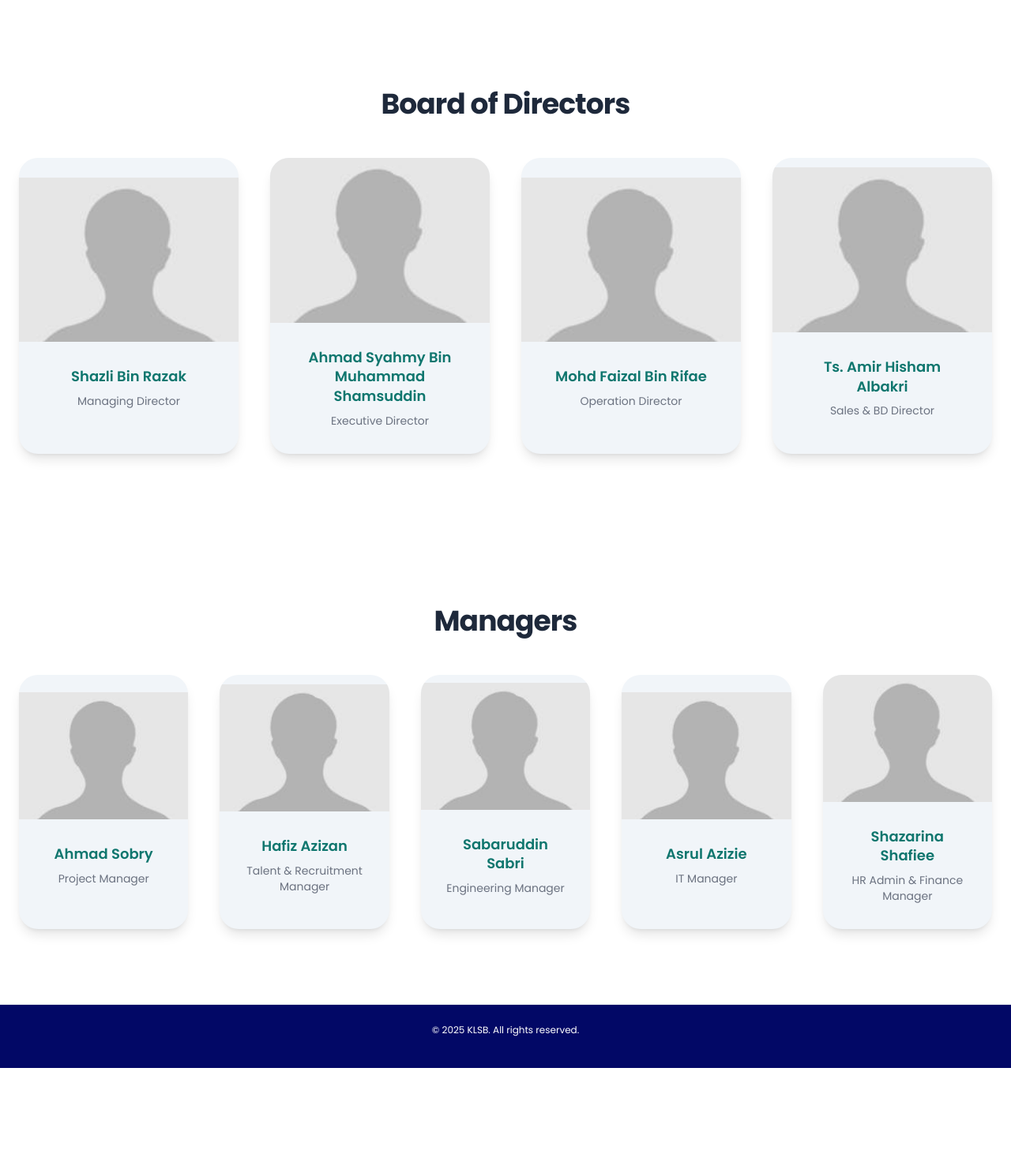
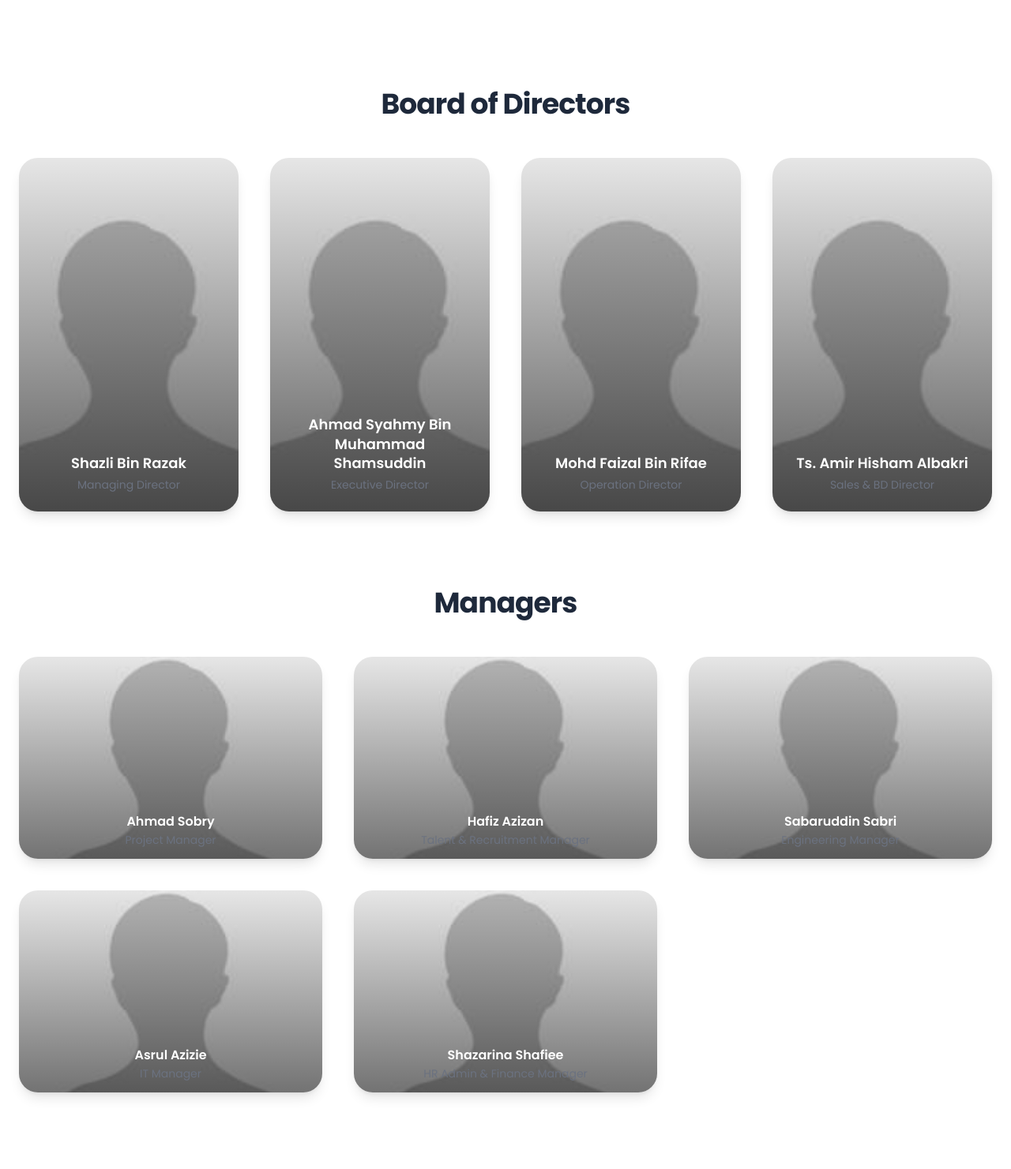
Before and after one commit to izzulamirr/KLSB, a Flask app: page /about/management in a window 1280 px wide. Shown: the part 96-1577 px from the top of the page at 79% size. Before the commit the page ends 1449 px from the top, so only its background shows below. Run offline with Flask 3, Linux system fonts and the light colour scheme; some libraries are stand-ins or nearby versions.

Commit message:
update modals format

```diff
--- a/app/static/js/board-modals.js
+++ b/app/static/js/board-modals.js
@@ -1,9 +1,7 @@
 // board-modals.js - page-scoped modal handlers for About → Board
 (function(){
-  const board = document.getElementById('board');
-  if(!board) return;
-
-  const targets = Array.from(board.querySelectorAll('[data-modal-target]'));
+  // find all modal triggers on the page (directors and managers)
+  const targets = Array.from(document.querySelectorAll('[data-modal-target]'));
   if(targets.length === 0) return;
 
   function buildModalFromSource(sourceEl){
--- a/app/templates/About Us/about_board.html
+++ b/app/templates/About Us/about_board.html
@@ -5,50 +5,127 @@
   <div class="max-w-7xl mx-auto px-6">
     <h1 class="text-4xl font-bold tracking-tight text-center mb-12">Board of Directors</h1>
     <div class="grid gap-10 md:grid-cols-2 lg:grid-cols-4">
-  <button class="group director-card text-left rounded-3xl overflow-hidden bg-slate-100 shadow-lg hover:shadow-2xl focus:outline-none focus-visible:ring-2 focus-visible:ring-teal-600 transition" data-modal-target="director-shazli" aria-haspopup="dialog">
-        <div class="aspect-[4/3] w-full overflow-hidden">
-          <img src="{{ url_for('static', filename='img/Management/org.jpg') }}" alt="Shazli Bin Razak" class="w-full h-full object-cover group-hover:scale-[1.03] transition-transform" loading="lazy">
-        </div>
-        <div class="p-8">
-          <h3 class="font-semibold text-teal-700 leading-snug text-lg">Shazli Bin Razak</h3>
-          <p class="mt-2 text-sm text-slate-600">Managing Director</p>
+  <button class="relative group director-card rounded-3xl overflow-hidden shadow-lg hover:shadow-2xl focus:outline-none focus-visible:ring-2 focus-visible:ring-teal-600 transition h-80 md:h-96 lg:h-[28rem]" data-modal-target="manager-sobry" aria-haspopup="dialog">
+            <img src="{{ url_for('static', filename='img/Management/org.jpg') }}" alt="Shazli Bin Razak" class="absolute inset-0 w-full h-full object-cover group-hover:scale-[1.03] transition-transform" loading="lazy">
+            <div class="absolute inset-0 bg-gradient-to-t from-black/60 to-transparent pointer-events-none"></div>
+            <div class="absolute bottom-0 left-0 right-0 p-6 z-10">
+              <h3 class="font-semibold text-white leading-snug text-lg">Shazli Bin Razak</h3>
+              <p class="mt-1 text-sm text-white/90">Managing Director</p>
+            </div>
+          </button>
+  <button class="relative group director-card rounded-3xl overflow-hidden shadow-lg hover:shadow-2xl focus:outline-none focus-visible:ring-2 focus-visible:ring-teal-600 transition h-80 md:h-96 lg:h-[28rem]" data-modal-target="manager-hafiz" aria-haspopup="dialog">
+        <img src="{{ url_for('static', filename='img/Management/org.jpg') }}" alt="Ahmad Syahmy Bin Muhammad Shamsuddin" class="absolute inset-0 w-full h-full object-cover group-hover:scale-[1.03] transition-transform" loading="lazy">
+        <div class="absolute inset-0 bg-gradient-to-t from-black/60 to-transparent pointer-events-none"></div>
+        <div class="absolute bottom-0 left-0 right-0 p-6 z-10">
+          <h3 class="font-semibold text-white leading-snug text-lg">Ahmad Syahmy Bin Muhammad Shamsuddin</h3>
+          <p class="mt-1 text-sm text-white/90">Executive Director</p>
         </div>
       </button>
-  <button class="group director-card text-left rounded-3xl overflow-hidden bg-slate-100 shadow-lg hover:shadow-2xl focus:outline-none focus-visible:ring-2 focus-visible:ring-teal-600 transition" data-modal-target="director-syahmy" aria-haspopup="dialog">
-        <div class="aspect-[4/3] w-full overflow-hidden">
-          <img src="{{ url_for('static', filename='img/Management/org.jpg') }}" alt="Ahmad Syahmy Bin Muhammad Shamsuddin" class="w-full h-full object-cover group-hover:scale-[1.03] transition-transform" loading="lazy">
-        </div>
-        <div class="p-8">
-          <h3 class="font-semibold text-teal-700 leading-snug text-lg">Ahmad Syahmy Bin Muhammad Shamsuddin</h3>
-          <p class="mt-2 text-sm text-slate-600">Executive Director</p>
+  <button class="relative group director-card rounded-3xl overflow-hidden shadow-lg hover:shadow-2xl focus:outline-none focus-visible:ring-2 focus-visible:ring-teal-600 transition h-80 md:h-96 lg:h-[28rem]" data-modal-target="manager-sabaruddin" aria-haspopup="dialog">
+        <img src="{{ url_for('static', filename='img/Management/org.jpg') }}" alt="Mohd Faizal Bin Rifae" class="absolute inset-0 w-full h-full object-cover group-hover:scale-[1.03] transition-transform" loading="lazy">
+        <div class="absolute inset-0 bg-gradient-to-t from-black/60 to-transparent pointer-events-none"></div>
+        <div class="absolute bottom-0 left-0 right-0 p-6 z-10">
+          <h3 class="font-semibold text-white leading-snug text-lg">Mohd Faizal Bin Rifae</h3>
+          <p class="mt-1 text-sm text-white/90">Operation Director</p>
         </div>
       </button>
-  <button class="group director-card text-left rounded-3xl overflow-hidden bg-slate-100 shadow-lg hover:shadow-2xl focus:outline-none focus-visible:ring-2 focus-visible:ring-teal-600 transition" data-modal-target="director-faizal" aria-haspopup="dialog">
-        <div class="aspect-[4/3] w-full overflow-hidden">
-          <img src="{{ url_for('static', filename='img/Management/org.jpg') }}" alt="Mohd Faizal Bin Rifae" class="w-full h-full object-cover group-hover:scale-[1.03] transition-transform" loading="lazy">
-        </div>
-        <div class="p-8">
-          <h3 class="font-semibold text-teal-700 leading-snug text-lg">Mohd Faizal Bin Rifae</h3>
-          <p class="mt-2 text-sm text-slate-600">Operation Director</p>
+  <button class="relative group director-card rounded-3xl overflow-hidden shadow-lg hover:shadow-2xl focus:outline-none focus-visible:ring-2 focus-visible:ring-teal-600 transition h-80 md:h-96 lg:h-[28rem]" data-modal-target="manager-asrul" aria-haspopup="dialog">
+        <img src="{{ url_for('static', filename='img/Management/org.jpg') }}" alt="Ts. Amir Hisham Albakri" class="absolute inset-0 w-full h-full object-cover group-hover:scale-[1.03] transition-transform" loading="lazy">
+        <div class="absolute inset-0 bg-gradient-to-t from-black/60 to-transparent pointer-events-none"></div>
+        <div class="absolute bottom-0 left-0 right-0 p-6 z-10">
+          <h3 class="font-semibold text-white leading-snug text-lg">Ts. Amir Hisham Albakri</h3>
+          <p class="mt-1 text-sm text-white/90">Sales & BD Director</p>
         </div>
       </button>
-  <button class="group director-card text-left rounded-3xl overflow-hidden bg-slate-100 shadow-lg hover:shadow-2xl focus:outline-none focus-visible:ring-2 focus-visible:ring-teal-600 transition" data-modal-target="director-amir" aria-haspopup="dialog">
-        <div class="aspect-[4/3] w-full overflow-hidden">
-          <img src="{{ url_for('static', filename='img/Management/org.jpg') }}" alt="Ts. Amir Hisham Albakri" class="w-full h-full object-cover group-hover:scale-[1.03] transition-transform" loading="lazy">
+    </div>
+  </div>
+<!-- Managers section -->
+<section class="py-24 bg-white" id="managers">
+  <div class="max-w-7xl mx-auto px-6">
+    <h1 class="text-4xl font-bold tracking-tight text-center mb-12">Managers</h1>
+    <div class="grid gap-10 md:grid-cols-2 lg:grid-cols-3">
+      <button class="relative group director-card rounded-3xl overflow-hidden shadow-lg hover:shadow-2xl focus:outline-none focus-visible:ring-2 focus-visible:ring-teal-600 transition h-56 md:h-60 lg:h-64" data-modal-target="manager-sobry" aria-haspopup="dialog">
+            <img src="{{ url_for('static', filename='img/Management/org.jpg') }}" alt="Ahmad Sobry" class="absolute inset-0 w-full h-full object-cover group-hover:scale-[1.03] transition-transform" loading="lazy">
+            <div class="absolute inset-0 bg-gradient-to-t from-black/50 to-transparent pointer-events-none"></div>
+            <div class="absolute bottom-0 left-0 right-0 p-4 z-10">
+              <h3 class="font-semibold text-white leading-snug text-base">Ahmad Sobry</h3>
+              <p class="mt-1 text-xs text-white/90">Project Manager</p>
+            </div>
+          </button>
+      <button class="relative group director-card rounded-3xl overflow-hidden shadow-lg hover:shadow-2xl focus:outline-none focus-visible:ring-2 focus-visible:ring-teal-600 transition h-56 md:h-60 lg:h-64" data-modal-target="manager-hafiz" aria-haspopup="dialog">
+        <img src="{{ url_for('static', filename='img/Management/org.jpg') }}" alt="Hafiz Azizan" class="absolute inset-0 w-full h-full object-cover group-hover:scale-[1.03] transition-transform" loading="lazy">
+        <div class="absolute inset-0 bg-gradient-to-t from-black/50 to-transparent pointer-events-none"></div>
+        <div class="absolute bottom-0 left-0 right-0 p-4 z-10">
+          <h3 class="font-semibold text-white leading-snug text-base">Hafiz Azizan</h3>
+          <p class="mt-1 text-xs text-white/90">Talent & Recruitment Manager</p>
         </div>
-        <div class="p-8">
-          <h3 class="font-semibold text-teal-700 leading-snug text-lg">Ts. Amir Hisham Albakri</h3>
-          <p class="mt-2 text-sm text-slate-600">Sales & BD Director</p>
+      </button>
+      <button class="relative group director-card rounded-3xl overflow-hidden shadow-lg hover:shadow-2xl focus:outline-none focus-visible:ring-2 focus-visible:ring-teal-600 transition h-56 md:h-60 lg:h-64" data-modal-target="manager-sabaruddin" aria-haspopup="dialog">
+        <img src="{{ url_for('static', filename='img/Management/org.jpg') }}" alt="Sabaruddin Sabri" class="absolute inset-0 w-full h-full object-cover group-hover:scale-[1.03] transition-transform" loading="lazy">
+        <div class="absolute inset-0 bg-gradient-to-t from-black/50 to-transparent pointer-events-none"></div>
+        <div class="absolute bottom-0 left-0 right-0 p-4 z-10">
+          <h3 class="font-semibold text-white leading-snug text-base">Sabaruddin Sabri</h3>
+          <p class="mt-1 text-xs text-white/90">Engineering Manager</p>
+        </div>
+      </button>
+  <button class="relative group director-card rounded-3xl overflow-hidden shadow-lg hover:shadow-2xl focus:outline-none focus-visible:ring-2 focus-visible:ring-teal-600 transition h-56 md:h-60 lg:h-64" data-modal-target="manager-asrul" aria-haspopup="dialog">
+        <img src="{{ url_for('static', filename='img/Management/org.jpg') }}" alt="Asrul Azizie" class="absolute inset-0 w-full h-full object-cover group-hover:scale-[1.03] transition-transform" loading="lazy">
+        <div class="absolute inset-0 bg-gradient-to-t from-black/50 to-transparent pointer-events-none"></div>
+        <div class="absolute bottom-0 left-0 right-0 p-4 z-10">
+          <h3 class="font-semibold text-white leading-snug text-base">Asrul Azizie</h3>
+          <p class="mt-1 text-xs text-white/90">IT Manager</p>
+        </div>
+      </button>
+      <button class="relative group director-card rounded-3xl overflow-hidden shadow-lg hover:shadow-2xl focus:outline-none focus-visible:ring-2 focus-visible:ring-teal-600 transition h-56 md:h-60 lg:h-64" data-modal-target="manager-shazarina" aria-haspopup="dialog">
+        <img src="{{ url_for('static', filename='img/Management/org.jpg') }}" alt="Shazarina Shafiee" class="absolute inset-0 w-full h-full object-cover group-hover:scale-[1.03] transition-transform" loading="lazy">
+        <div class="absolute inset-0 bg-gradient-to-t from-black/50 to-transparent pointer-events-none"></div>
+        <div class="absolute bottom-0 left-0 right-0 p-4 z-10">
+          <h3 class="font-semibold text-white leading-snug text-base">Shazarina Shafiee</h3>
+          <p class="mt-1 text-xs text-white/90">HR Admin & Finance Manager</p>
         </div>
       </button>
     </div>
   </div>
 </section>
-
-<!-- Hidden Modal Sources for Board Directors -->
-<div class="hidden" id="modal-source-director-shazli">
-  <div class="modal-hero -mx-6 -mt-6 overflow-hidden rounded-t-xl">
-    <img src="{{ url_for('static', filename='img/Management/org.jpg') }}" alt="Shazli Bin Razak" class="w-full h-72 object-cover block">
+<!-- Managers section - larger cards for desktop -->
+      <button class="relative group director-card rounded-3xl overflow-hidden shadow-lg hover:shadow-2xl focus:outline-none focus-visible:ring-2 focus-visible:ring-teal-600 transition h-80 md:h-96 lg:h-[28rem]" data-modal-target="director-syahmy" aria-haspopup="dialog">
+        <img src="{{ url_for('static', filename='img/Management/org.jpg') }}" alt="Ahmad Syahmy Bin Muhammad Shamsuddin" class="absolute inset-0 w-full h-full object-cover group-hover:scale-[1.03] transition-transform" loading="lazy">
+        <div class="absolute inset-0 bg-gradient-to-t from-black/60 to-transparent pointer-events-none"></div>
+        <div class="absolute bottom-0 left-0 right-0 p-6 z-10">
+          <h3 class="font-semibold text-white leading-snug text-base">Hafiz Azizan</h3>
+          <p class="mt-1 text-xs text-white/90">Talent & Recruitment Manager</p>
+        </div>
+      </button>
+      <button class="relative group director-card rounded-3xl overflow-hidden shadow-lg hover:shadow-2xl focus:outline-none focus-visible:ring-2 focus-visible:ring-teal-600 transition h-80 md:h-96 lg:h-[28rem]" data-modal-target="director-faizal" aria-haspopup="dialog">
+        <img src="{{ url_for('static', filename='img/Management/org.jpg') }}" alt="Mohd Faizal Bin Rifae" class="absolute inset-0 w-full h-full object-cover group-hover:scale-[1.03] transition-transform" loading="lazy">
+        <div class="absolute inset-0 bg-gradient-to-t from-black/60 to-transparent pointer-events-none"></div>
+        <div class="absolute bottom-0 left-0 right-0 p-6 z-10">
+          <h3 class="font-semibold text-white leading-snug text-base">Sabaruddin Sabri</h3>
+          <p class="mt-1 text-xs text-white/90">Engineering Manager</p>
+        </div>
+      </button>
+  <button class="relative group director-card rounded-3xl overflow-hidden shadow-lg hover:shadow-2xl focus:outline-none focus-visible:ring-2 focus-visible:ring-teal-600 transition h-80 md:h-96 lg:h-[28rem]" data-modal-target="director-amir" aria-haspopup="dialog">
+        <img src="{{ url_for('static', filename='img/Management/org.jpg') }}" alt="Ts. Amir Hisham Albakri" class="absolute inset-0 w-full h-full object-cover group-hover:scale-[1.03] transition-transform" loading="lazy">
+        <div class="absolute inset-0 bg-gradient-to-t from-black/60 to-transparent pointer-events-none"></div>
+        <div class="absolute bottom-0 left-0 right-0 p-6 z-10">
+          <h3 class="font-semibold text-white leading-snug text-base">Asrul Azizie</h3>
+          <p class="mt-1 text-xs text-white/90">IT Manager</p>
+        </div>
+      </button>
+  <button class="relative group director-card rounded-3xl overflow-hidden shadow-lg hover:shadow-2xl focus:outline-none focus-visible:ring-2 focus-visible:ring-teal-600 transition h-80 md:h-96 lg:h-[28rem]" data-modal-target="manager-shazarina" aria-haspopup="dialog">
+        <img src="{{ url_for('static', filename='img/Management/org.jpg') }}" alt="Ts. Amir Hisham Albakri" class="absolute inset-0 w-full h-full object-cover group-hover:scale-[1.03] transition-transform" loading="lazy">
+        <div class="absolute inset-0 bg-gradient-to-t from-black/60 to-transparent pointer-events-none"></div>
+        <div class="absolute bottom-0 left-0 right-0 p-6 z-10">
+          <h3 class="font-semibold text-white leading-snug text-base">Shazarina Shafiee</h3>
+          <p class="mt-1 text-xs text-white/90">HR Admin & Finance Manager</p>
+        </div>
+      </button>
+    </div>
+  </div>
+</section>
+<div class="hidden" id="modal-source-manager-sobry">
+    <div class="modal-hero -mx-6 -mt-6 overflow-hidden rounded-t-xl">
+  <img src="{{ url_for('static', filename='img/Management/org.jpg') }}" alt="Shazli Bin Razak" class="w-full h-72 object-cover block">
   </div>
   <h2 class="modal-title">Shazli Bin Razak — Managing Director</h2>
   <p>Shazli brings strategic leadership and extensive experience in large-scale project delivery across the region, focusing on aligning commercial outcomes with engineering execution.</p>
@@ -58,9 +135,9 @@
     <li>Trusted advisor to major EPCs and operators</li>
   </ul>
 </div>
-<div class="hidden" id="modal-source-director-syahmy">
-  <div class="modal-hero -mx-6 -mt-6 overflow-hidden rounded-t-xl">
-    <img src="{{ url_for('static', filename='img/Management/org.jpg') }}" alt="Ahmad Syahmy Bin Muhammad Shamsuddin" class="w-full h-72 object-cover block">
+<div class="hidden" id="modal-source-manager-hafiz">
+    <div class="modal-hero -mx-6 -mt-6 overflow-hidden rounded-t-xl">
+  <img src="{{ url_for('static', filename='img/Management/org.jpg') }}" alt="Ahmad Syahmy Bin Muhammad Shamsuddin" class="w-full h-72 object-cover block">
   </div>
   <h2 class="modal-title">Ahmad Syahmy Bin Muhammad Shamsuddin — Executive Director</h2>
   <p>Ahmad Syahmy leads operational excellence and ensures delivery quality through rigorous processes and a focus on capability development.</p>
@@ -70,87 +147,37 @@
     <li>Champion for training and technical competency</li>
   </ul>
 </div>
-<div class="hidden" id="modal-source-director-faizal">
+<div class="hidden" id="modal-source-manager-sabaruddin">
   <div class="modal-hero -mx-6 -mt-6 overflow-hidden rounded-t-xl">
-    <img src="{{ url_for('static', filename='img/Management/org.jpg') }}" alt="Mohd Faizal Bin Rifae" class="w-full h-80 object-cover object-center block">
+  <img src="{{ url_for('static', filename='img/Management/org.jpg') }}" alt="Sabaruddin Sabri" class="w-full h-72 object-cover block">
   </div>
-  <h2 class="modal-title">Mohd Faizal Bin Rifae — Operation Director</h2>
-  <p>Mohd Faizal oversees day-to-day operational delivery and coordination between project teams, suppliers and stakeholders to maintain schedule adherence.</p>
+  <h2 class="modal-title">Sabaruddin Sabri — Engineering Manager</h2>
+  <p>Sabaruddin manages engineering teams, ensuring technical quality and delivery across projects.</p>
   <ul class="list-disc pl-5 mt-4 text-sm space-y-1">
-    <li>Operational leadership across field and office teams</li>
-    <li>Focus on process integration and KPI delivery</li>
-    <li>Strong track record in client engagement and partnership building</li>
+    <li>Technical leadership and mentoring</li>
+    <li>Quality assurance and compliance</li>
+    <li>Coordination with cross-functional teams</li>
   </ul>
 </div>
-<div class="hidden" id="modal-source-director-amir">
-  <div class="modal-hero -mx-6 -mt-6 overflow-hidden">
-    <img src="{{ url_for('static', filename='img/Management/org.jpg') }}" alt="Ts Amir Hisham Albakri" class="w-full h-72 object-cover block">
+<div class="hidden" id="modal-source-manager-asrul">
+  <div class="modal-hero -mx-6 -mt-6 overflow-hidden rounded-t-xl">
+  <img src="{{ url_for('static', filename='img/Management/org.jpg') }}" alt="Asrul Azizie" class="w-full h-72 object-cover block">
   </div>
-  <h2 class="modal-title">Ts Amir Hisham Albakri — Sales & BD Director</h2>
-  <p>Ts Amir Hisham oversees business development, client relationships and strategic partnerships to support commercial growth.</p>
+  <h2 class="modal-title">Asrul Azizie — IT Manager</h2>
+  <p>Asrul oversees IT operations, infrastructure and supports systems that keep the business running smoothly.</p>
   <ul class="list-disc pl-5 mt-4 text-sm space-y-1">
-    <li>Operational leadership across field and office teams</li>
-    <li>Focus on process integration and KPI delivery</li>
-    <li>Expertise in client acquisition and strategic partnerships</li>
+    <li>Systems administration and support</li>
+    <li>Infrastructure planning and security</li>
+    <li>Technical vendor management</li>
   </ul>
 </div>
-
-
-<!-- Management (Manager Level) -->
-<section class="py-24 bg-white" id="Manager">
-  <div class="max-w-7xl mx-auto px-6">
-    <h1 class="text-4xl font-bold tracking-tight text-center mb-12">Managers</h1>
-    <div class="grid gap-10 md:grid-cols-2 lg:grid-cols-5">
-  <button class="group director-card text-left rounded-3xl overflow-hidden bg-slate-100 shadow-lg hover:shadow-2xl focus:outline-none focus-visible:ring-2 focus-visible:ring-teal-600 transition">
-        <div class="aspect-[4/3] w-full overflow-hidden">
-          <img src="{{ url_for('static', filename='img/Management/org.jpg') }}" class="w-full h-full object-cover group-hover:scale-[1.03] transition-transform" loading="lazy">
-        </div>
-        <div class="p-8">
-          <h3 class="font-semibold text-teal-700 leading-snug text-lg">Ahmad Sobry</h3>
-          <p class="mt-2 text-sm text-slate-600">Project Manager</p>
-        </div>
-      </button>
-  <button class="group director-card text-left rounded-3xl overflow-hidden bg-slate-100 shadow-lg hover:shadow-2xl focus:outline-none focus-visible:ring-2 focus-visible:ring-teal-600 transition">
-        <div class="aspect-[4/3] w-full overflow-hidden">
-          <img src="{{ url_for('static', filename='img/Management/org.jpg') }}" class="w-full h-full object-cover group-hover:scale-[1.03] transition-transform" loading="lazy">
-        </div>
-        <div class="p-8">
-          <h3 class="font-semibold text-teal-700 leading-snug text-lg">Hafiz Azizan</h3>
-          <p class="mt-2 text-sm text-slate-600">Talent & Recruitment Manager</p>
-        </div>
-      </button>
-  <button class="group director-card text-left rounded-3xl overflow-hidden bg-slate-100 shadow-lg hover:shadow-2xl focus:outline-none focus-visible:ring-2 focus-visible:ring-teal-600 transition">
-        <div class="aspect-[4/3] w-full overflow-hidden">
-          <img src="{{ url_for('static', filename='img/Management/org.jpg') }}" class="w-full h-full object-cover group-hover:scale-[1.03] transition-transform" loading="lazy">
-        </div>
-        <div class="p-8">
-          <h3 class="font-semibold text-teal-700 leading-snug text-lg">Sabaruddin Sabri</h3>
-          <p class="mt-2 text-sm text-slate-600">Engineering Manager</p>
-        </div>
-      </button>
-  <button class="group director-card text-left rounded-3xl overflow-hidden bg-slate-100 shadow-lg hover:shadow-2xl focus:outline-none focus-visible:ring-2 focus-visible:ring-teal-600 transition">
-        <div class="aspect-[4/3] w-full overflow-hidden">
-          <img src="{{ url_for('static', filename='img/Management/org.jpg') }}" class="w-full h-full object-cover group-hover:scale-[1.03] transition-transform" loading="lazy">
-        </div>
-        <div class="p-8">
-          <h3 class="font-semibold text-teal-700 leading-snug text-lg">Asrul Azizie</h3>
-          <p class="mt-2 text-sm text-slate-600">IT Manager</p>
-        </div>
-      </button>
-      <button class="group director-card text-left rounded-3xl overflow-hidden bg-slate-100 shadow-lg hover:shadow-2xl focus:outline-none focus-visible:ring-2 focus-visible:ring-teal-600 transition">
-        <div class="aspect-[4/3] w-full overflow-hidden">
-          <img src="{{ url_for('static', filename='img/Management/org.jpg') }}" class="w-full h-full object-cover group-hover:scale-[1.03] transition-transform" loading="lazy">
-        </div>
-        <div class="p-8">
-          <h3 class="font-semibold text-teal-700 leading-snug text-lg">Shazarina Shafiee</h3>
-          <p class="mt-2 text-sm text-slate-600">HR Admin & Finance Manager</p>
-        </div>
-      </button>
-    </div>
+<div class="hidden" id="modal-source-manager-shazarina">
+  <div class="modal-hero -mx-6 -mt-6 overflow-hidden rounded-t-xl">
+  <img src="{{ url_for('static', filename='img/Management/org.jpg') }}" alt="Mohd Faizal Bin Rifae" class="w-full h-80 object-cover object-center block">
   </div>
-</section>
-
-
+  <h2 class="modal-title">Shazarina Shafiee — HR Admin & Finance Manager</h2>
+  <p>Handles HR administration and financial support functions.</p>
+</div>
 {% endblock %}
 {% block extra_body %}
   <script src="{{ url_for('static', filename='js/board-modals.js') }}" defer></script>
```
Also changed, not shown: app/templates/index.html (+4 -5 lines).
